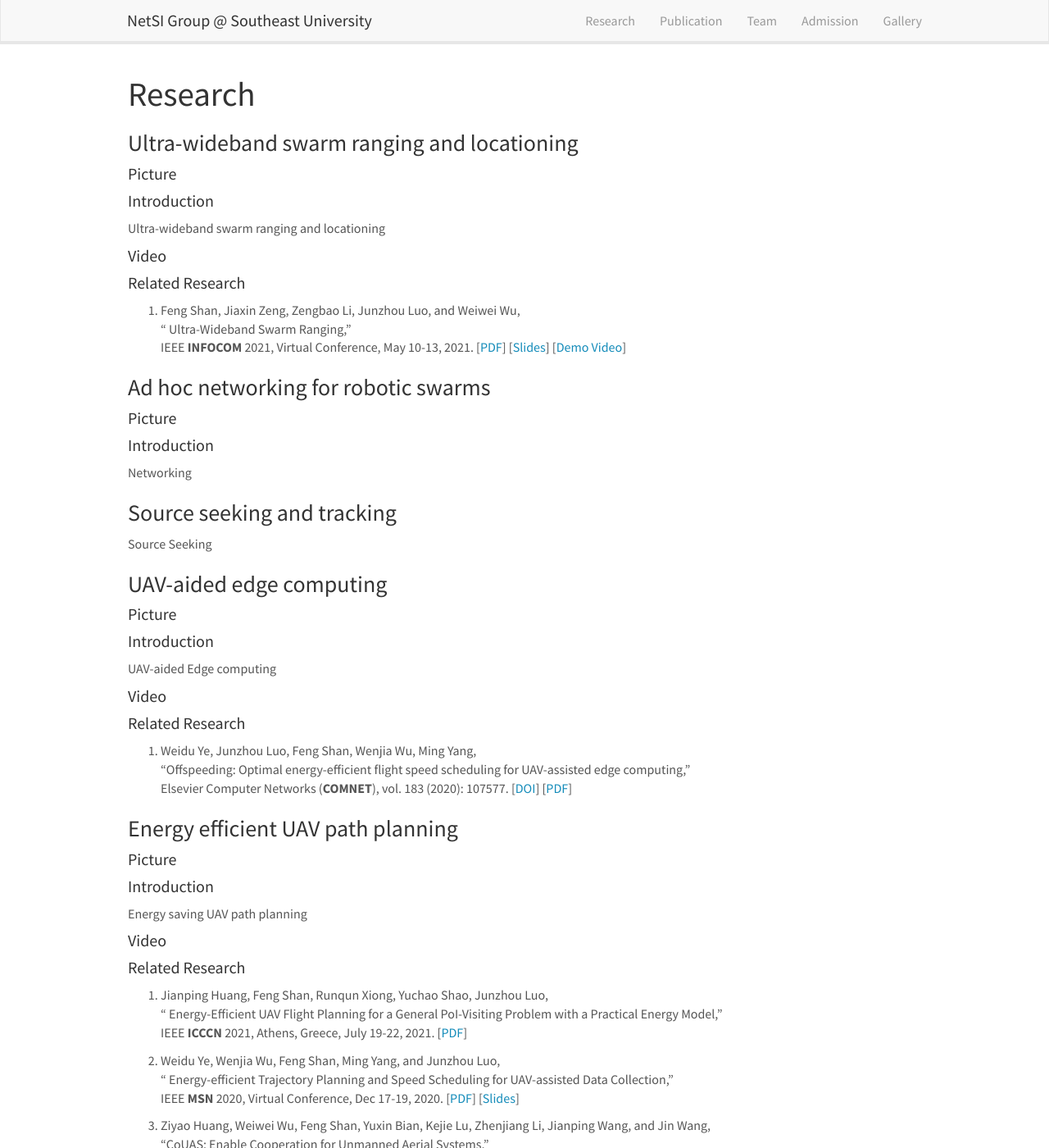
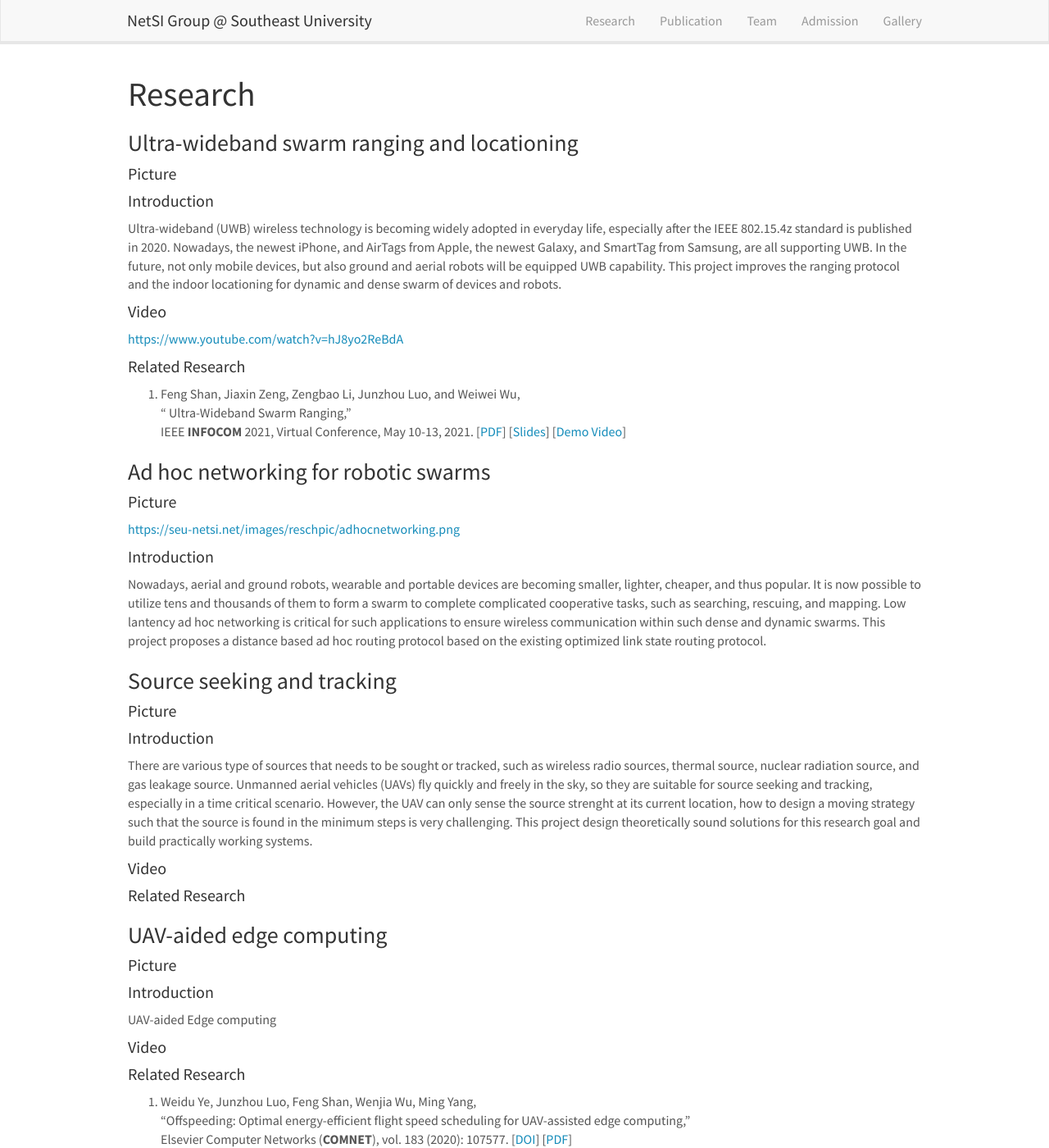
Before and after one commit to SEU-NetSI/seu-netsi.github.io, a Jekyll site: the page built from _pages/research.md, in a window 1280 px wide and 1400 px high. Shown: the whole window at 82% size. Built offline with Jekyll 4.4.1, drawn with Linux system fonts in a browser that asks for light colours; nearby versions of some CDN libraries; some of the changed text lies outside the part shown.

Commit message:
update research page, 2nd

```diff
--- a/_pages/research.md
+++ b/_pages/research.md
@@ -13,9 +13,13 @@ permalink: /research/
 #### Picture
 
 #### Introduction
-Ultra-wideband swarm ranging and locationing
+Ultra-wideband (UWB) wireless technology is becoming widely adopted in everyday life, especially after the IEEE 802.15.4z standard is published in 2020.
+Nowadays, the newest iPhone, and AirTags from Apple, the newest Galaxy, and SmartTag from Samsung, are all supporting UWB.
+In the future, not only mobile devices, but also ground and aerial robots will be equipped UWB capability.
+This project improves the ranging protocol and the indoor locationing for dynamic and dense swarm of devices and robots.
 
 #### Video
+<a href="https://www.youtube.com/watch?v=hJ8yo2ReBdA">https://www.youtube.com/watch?v=hJ8yo2ReBdA</a>
 
 #### Related Research
 
@@ -30,13 +34,30 @@ IEEE <b>INFOCOM</b> 2021, Virtual Conference, May 10-13, 2021.
 ### Ad hoc networking for robotic swarms
 
 #### Picture
+<a href="https://seu-netsi.net/images/reschpic/adhocnetworking.png">https://seu-netsi.net/images/reschpic/adhocnetworking.png</a>
 
 #### Introduction
-Networking
+
+Nowadays, aerial and ground robots, wearable and portable devices are becoming smaller, lighter, cheaper, and thus popular.
+It is now possible to utilize tens and thousands of them to form a swarm to complete complicated cooperative tasks, such as searching, rescuing, and mapping.
+Low lantency ad hoc networking is critical for such applications to ensure wireless communication within such dense and dynamic swarms.
+This project proposes a distance based ad hoc routing protocol based on the existing optimized link state routing protocol.
+
 
 ### Source seeking and tracking
 
-Source Seeking
+#### Picture
+
+#### Introduction
+
+There are various type of sources that needs to be sought or tracked, such as wireless radio sources, thermal source, nuclear radiation source, and gas leakage source.
+Unmanned aerial vehicles (UAVs) fly quickly and freely in the sky, so they are suitable for source seeking and tracking, especially in a time critical scenario.
+However, the UAV can only sense the source strenght at its current location, how to design a moving strategy such that the source is found in the minimum steps is very challenging.
+This project design theoretically sound solutions for this research goal and build practically working systems.
+
+#### Video
+
+#### Related Research
 
 
 ### UAV-aided edge computing
@@ -143,6 +164,15 @@ IEEE Journal on Selected Areas in Communications (<b>JSAC</b>), vol. 33, no. 3 (
 [<a href="papers/SLWLS-JSAC15.pdf">PDF</a>]
 
 
+### Indoor swarm applications
+
+#### Picture
+
+#### Introduction
+Stage preformance
+
+#### Video
+
 
 ## Older research
 
```
